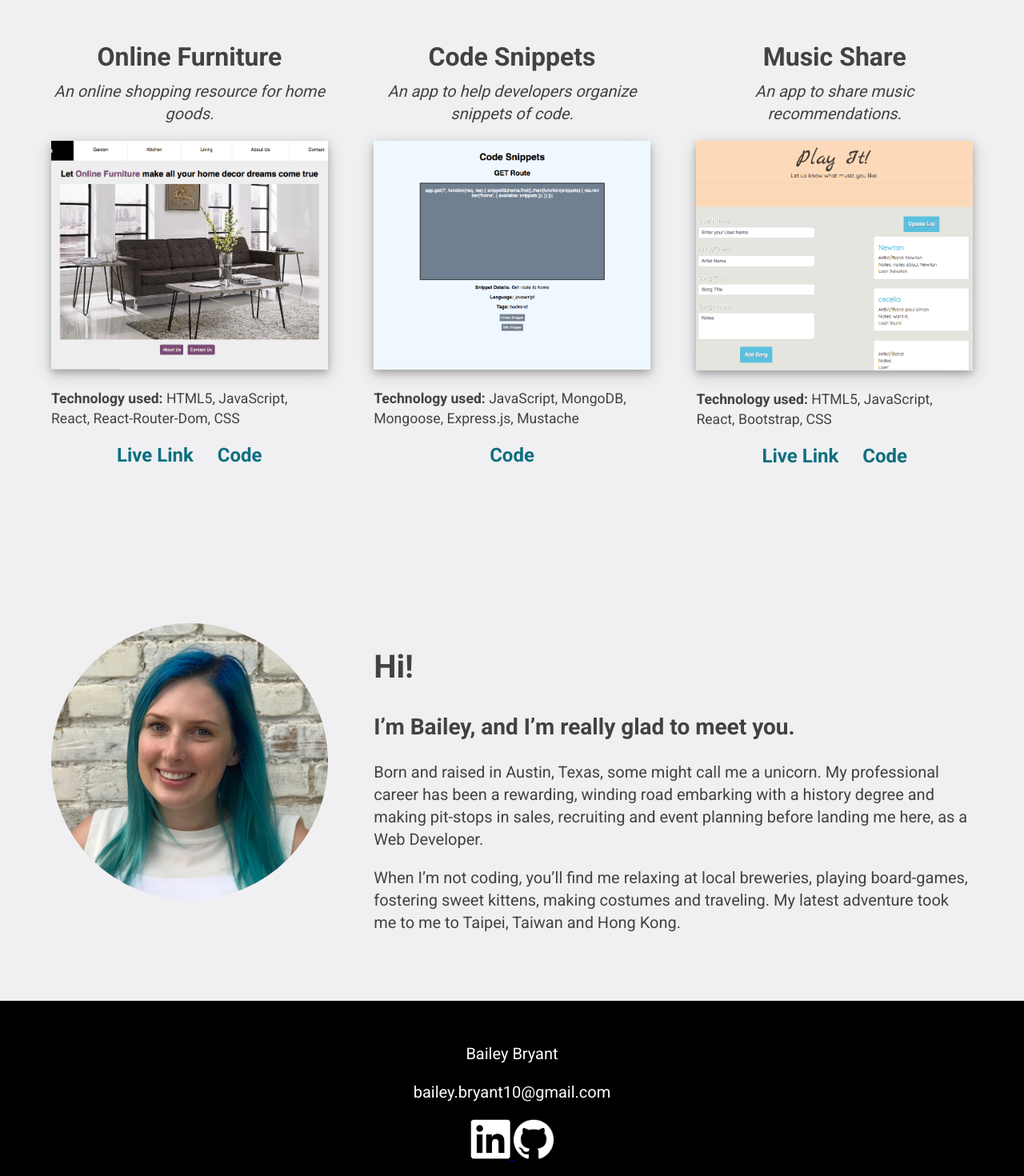
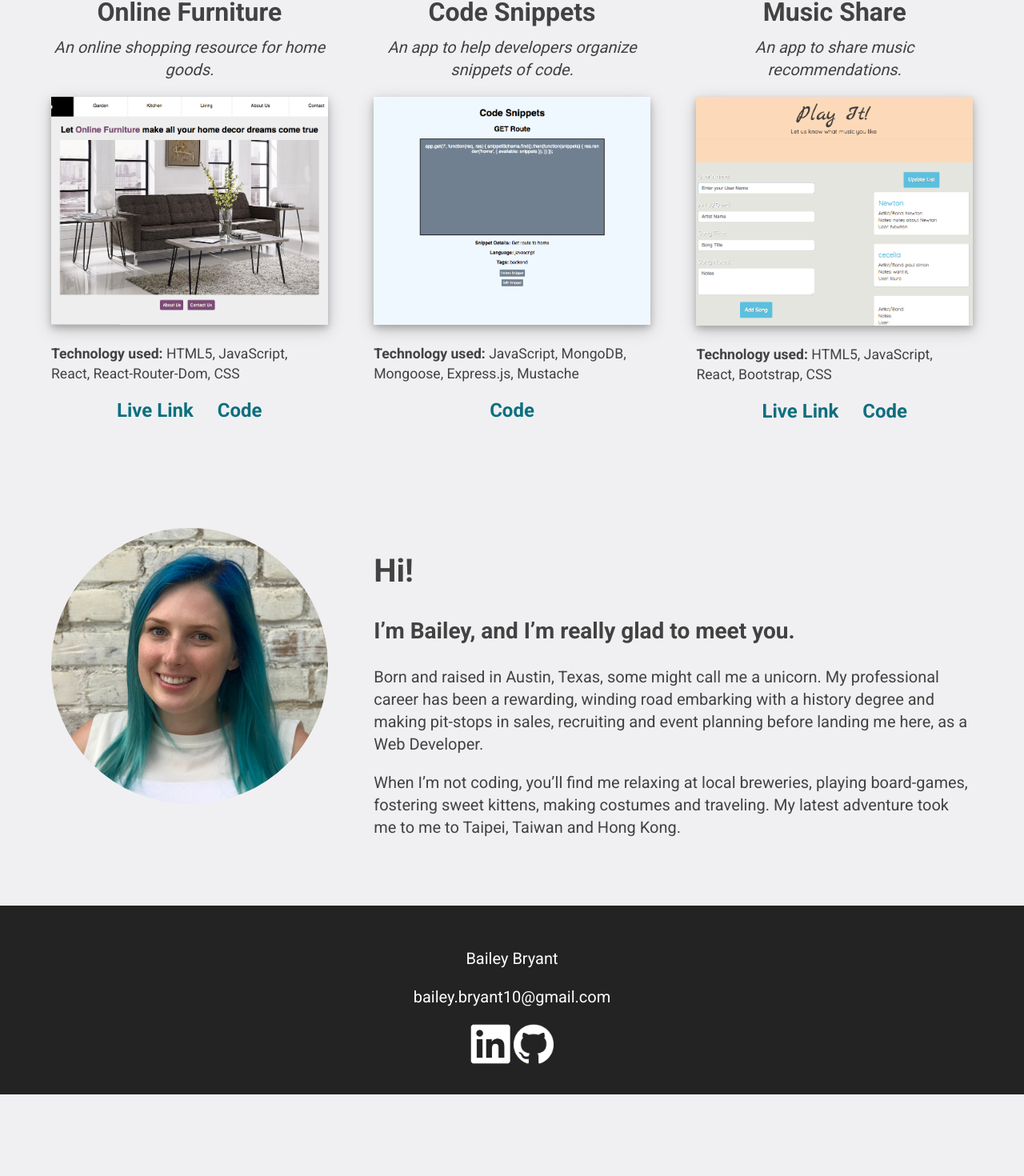
Before and after one commit to bbryant7/BB-Portfolio, a React (Create React App) app: page / in a window 1280 px wide. Shown: the part 1091-2561 px from the top of the page at 80% size. After the commit the page ends 2459 px from the top, so only its background shows below. Built offline with nearby package versions, Linux system fonts and the light colour scheme.

Commit message:
change footer/navbar color

```diff
--- a/src/styles/index.css
+++ b/src/styles/index.css
@@ -32,7 +32,7 @@ body {
 }
 .navbar{
   display: flex;
-  background-color: black;
+  background-color: #232323;
   justify-content: center;
   align-items: center;
 }
@@ -61,12 +61,12 @@ height: 75px;
 
 #portfolio {
   margin: 5%;
-  margin-top: 20%;
+  margin-top: 25%;
 }
 
 #portfolio h3{
   text-align: center;
-  margin-top: 17%;
+  margin-top: 15%;
   font-size: 1.5em;
   margin-bottom: .2em;
 }
@@ -112,7 +112,7 @@ height: 75px;
 
 #about-page{
   margin: 5%;
-  margin-top: 20%;
+  margin-top: 25%;
   display:flex;
   text-align: left;
   flex-direction: column;
@@ -166,7 +166,7 @@ height: 75px;
 
 footer {
   color: white;
-  background-color: black;
+  background-color: #232323;
   text-align: center;
   padding: 2em;
 }
@@ -195,8 +195,8 @@ footer {
     margin-top: 15%;
   }
 
-
   #portfolio h3{
+    margin-top: 12%;
     font-size: 2em;
   }
 
@@ -248,10 +248,20 @@ footer {
     #portfolio {
       display: flex;
       justify-content: space-between;
+        margin-top: 12%;
+
+    }
+
+    #portfolio h3{
+      font-size: 2em;
     }
 
     .project{
       width: 30%;
+    }
+
+    #about-page{
+      margin-top: 10%;
     }
 
     .About{
```
